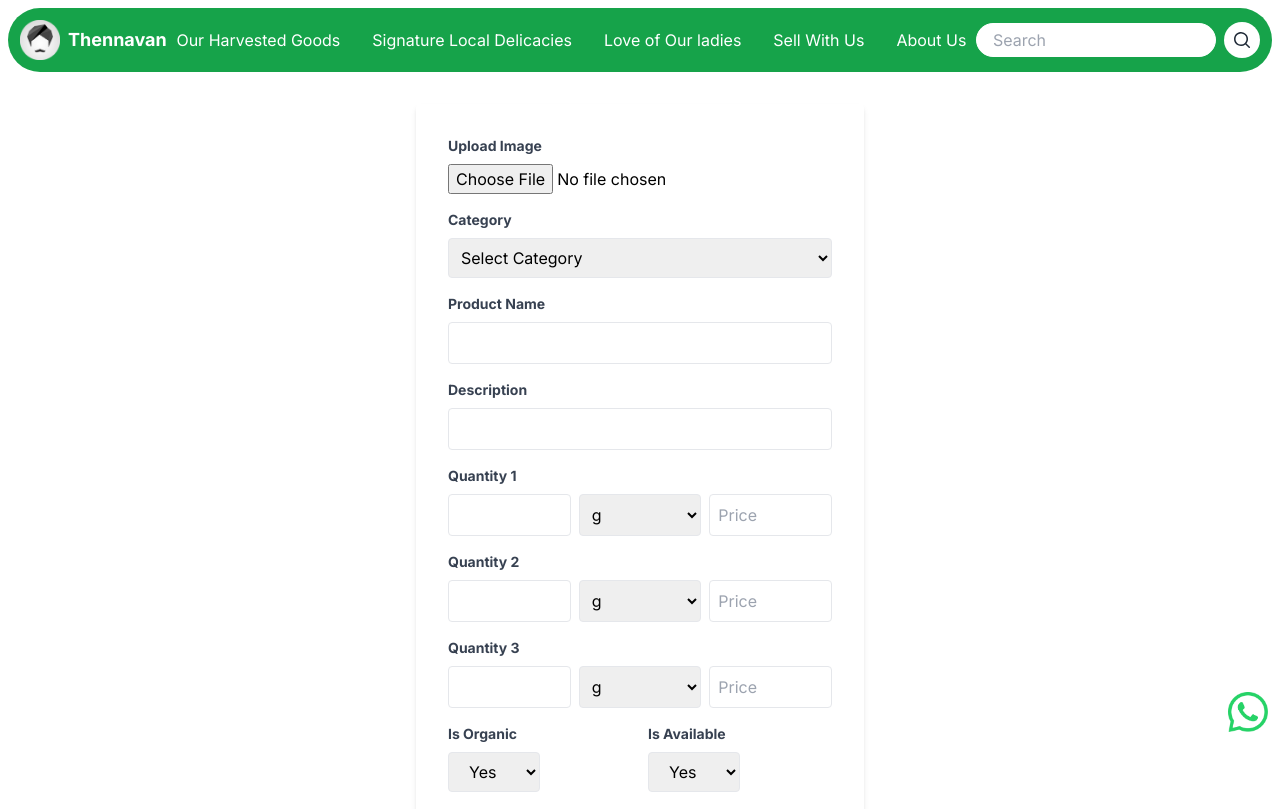
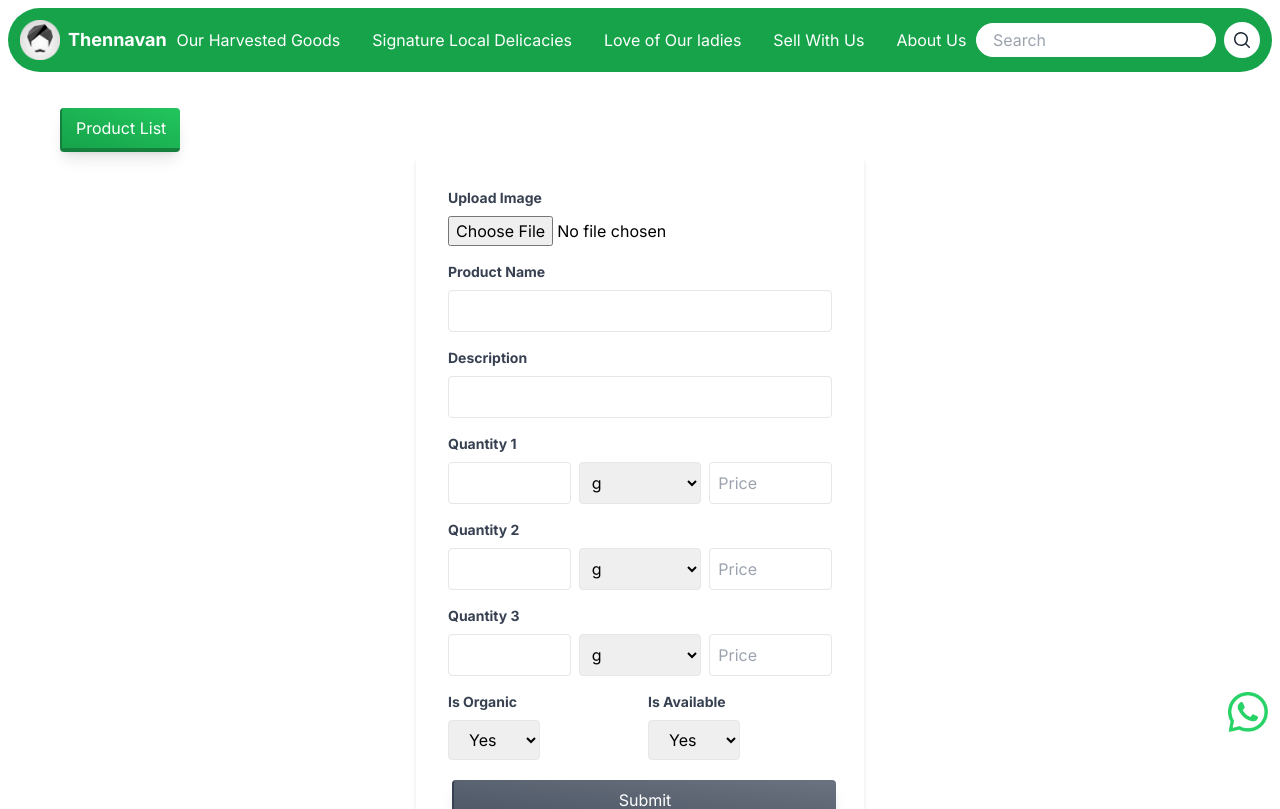
Before and after one commit to GayathriCodes2/THENNAVAN-UI, a Next.js app: page /edit-form in a window 1280 px wide. Shown: the top 809 px of the page. Built offline with nearby package versions, Linux system fonts and the light colour scheme.

Commit message:
updated admin page

```diff
--- a/app/admin-form/page.jsx
+++ b/app/admin-form/page.jsx
@@ -1,5 +1,6 @@
 "use client";
 import React, { useState, useEffect } from 'react';
+import Link from 'next/link';
 import axios from 'axios';
 
 const AdminPage = () => {
@@ -18,9 +19,9 @@ const AdminPage = () => {
   const [quantity3Unit, setQuantity3Unit] = useState('g');
   const [price3, setPrice3] = useState('');
   const [isOrganic, setIsOrganic] = useState(true);
+  const [showPopup, setShowPopup] = useState(false);
   const [successMessage, setSuccessMessage] = useState('');
   const [isAvailableOn, setIsAvailableOn] = useState('yes');
-  const [popupData, setPopupData] = useState(null);
 
   useEffect(() => {
     // Check authentication status
@@ -47,21 +48,23 @@ const AdminPage = () => {
   };
 
   const apiUrlSwitch = (category) => {
+    let apiUrl = '';
+
     switch (category) {
       case 'Farmers':
-        return 'http://localhost:3002/fromfarmer';
+        apiUrl = 'http://localhost:3002/fromfarmer';
+        break;
       case 'TasteOfOurLand':
-        return 'http://localhost:3002/tasteofourland';
+        apiUrl = 'http://localhost:3002/tasteofourland';
+        break;
       case 'loveOfOurLadies':
-        return 'http://localhost:3002/loveofourladies';
+        apiUrl = 'http://localhost:3002/loveofourladies';
+        break;
       default:
-        alert('Error APIURL');
-        return '';
+        alert("Error APIURL");
     }
-  };
 
-  const handlePopupClose = () => {
-    setPopupData(null);
+    return apiUrl;
   };
 
   const handleSubmit = async (values) => {
@@ -80,22 +83,32 @@ const AdminPage = () => {
 
       // Handle success
       setSuccessMessage(response.data.message);
-      setPopupData({ type: 'success', message: response.data.message });
+      setShowPopup(true);
     } catch (error) {
       // Handle error
       console.error('Error submitting form:', error);
-      setPopupData({ type: 'error', message: 'Product creation failed' });
+      alert("Product creation failed");
     }
   };
 
   return (
     <div className="container mx-auto mt-8">
-      {popupData && (
-        <div className={`fixed top-0 left-0 w-full h-full flex items-center justify-center bg-gray-800 bg-opacity-75`}>
+      <div className="flex justify-start">
+        <Link href="/admin">
+          <button className="rounded relative inline-flex group items-center justify-center px-3.5 py-2 m-1 cursor-pointer border-b-4 border-l-2 active:border-green-600 active:shadow-none shadow-lg bg-gradient-to-tr from-green-600 to-green-500 border-green-700 text-white">
+            <span className="absolute w-0 h-0 transition-all duration-300 ease-out bg-white rounded-full group-hover:w-32 group-hover:h-32 opacity-10"></span>
+            <span className="relative">Product List</span>
+          </button>
+
+        </Link>
+      </div>
+      {showPopup && (
+
+        <div className="fixed top-0 left-0 w-full h-full flex items-center justify-center bg-gray-800 bg-opacity-75">
           <div className="bg-white p-8 rounded shadow-md">
-            <p className={`${popupData.type === 'success' ? 'text-green-600' : 'text-red-600'} font-bold text-lg`}>{popupData.message}</p>
+            <p className="text-green-600 font-bold text-lg">{successMessage}</p>
             <button
-              onClick={handlePopupClose}
+              onClick={() => setShowPopup(false)}
               className="mt-4 bg-green-500 text-white py-2 px-4 rounded-md hover:bg-white hover:text-green-500 border border-green-500 transition duration-1000"
             >
               Close
--- a/app/admin/page.jsx
+++ b/app/admin/page.jsx
@@ -188,12 +188,12 @@ const AdminPage = () => {
                 <td className="p-2 border-b border-r-2 text-center lg:table-cell md:table-cell sm:table-cell">{product.price3}</td>
                 <td className="p-2 border-b text-center lg:table-cell md:table-cell sm:table-cell">{product.isAvailableOn ? 'Yes' : 'No'}</td>
                 <td className="p-2 border-b text-center lg:table-cell md:table-cell sm:table-cell">{product.isOrganic ? 'Yes' : 'No'}</td>
-                <td className="p-2 border-b my-auto">
+                <td className="p-1 border-b my-auto">
                   <a href="#_" className="rounded relative inline-flex group items-center justify-center px-3.5 py-2 m-1 cursor-pointer border-b-4 border-l-2 active:border-green-600 active:shadow-none shadow-lg bg-gradient-to-tr from-green-600 to-green-500 border-green-700 text-white" onClick={() => handleEditProduct(product._id, product.category)}>
                     <span className="absolute w-0 h-0 transition-all duration-300 ease-out bg-white rounded-full group-hover:w-32 group-hover:h-32 opacity-10"></span>
                     <span className="relative">Edit</span>
                   </a></td>
-                <td className="p-2 border-b text-center lg:table-cell md:table-cell sm:table-cell">
+                <td className="p-1 border-b text-center lg:table-cell md:table-cell sm:table-cell">
                   <a href="#_" className="rounded relative inline-flex group items-center justify-center px-3.5 py-2 m-1 cursor-pointer border-b-4 border-l-2 active:border-red-600 active:shadow-none shadow-lg bg-gradient-to-tr from-red-600 to-red-500 border-red-700 text-white" onClick={() => handleDeleteProduct(product._id, product.category)}>
                     <span className="absolute w-0 h-0 transition-all duration-300 ease-out bg-white rounded-full group-hover:w-32 group-hover:h-32 opacity-10"></span>
                     <span className="relative">Delete</span>
--- a/app/edit-form/page.jsx
+++ b/app/edit-form/page.jsx
@@ -1,6 +1,7 @@
-"use client"
+"use client";
 import React, { useState, useEffect } from 'react';
 import axios from 'axios';
+import Link from 'next/link';
 
 const EditForm = () => {
   const [id, setId] = useState('');
@@ -74,50 +75,65 @@ const EditForm = () => {
   };
 
   const apiUrlSwitch = (category) => {
-    let apiUrl = '';
-
     switch (category) {
       case 'Farmers':
-        apiUrl = 'http://localhost:3002/fromfarmers';
-        break;
+        return 'http://localhost:3002/fromfarmers';
       case 'TasteOfOurLand':
-        apiUrl = 'http://localhost:3002/tasteofourland';
-        break;
+        return 'http://localhost:3002/tasteofourland';
       case 'loveOfOurLadies':
-        apiUrl = 'http://localhost:3002/loveofourladies';
-        break;
+        return 'http://localhost:3002/loveofourladies';
       default:
         alert("Error APIURL");
+        return '';
     }
-
-    return apiUrl;
   };
 
   const handleSubmit = async (values) => {
     try {
       const imageBase64 = productImage.split(',')[1];
       values.imageBase64 = imageBase64;
+
       const apiUrl = apiUrlSwitch(values.category);
-      const response = await axios.put(`${apiUrl}/${id}`, values);
-      setSuccessMessage(response.data.message);
+
+      // Make the API request
+      await axios.put(`${apiUrl}/${id}`, values);
+  alert("************");
+      // Update success message and show popup after the API request is successful
+      setSuccessMessage("Updated Successfully");
       setShowPopup(true);
-      alert(`${values.productName} Updated Successfully`);
     } catch (error) {
       console.error('Error submitting form:', error);
+
+      // Handle error by setting an error message and showing a popup
+      setSuccessMessage("Error Updating, Try Again Later!");
+      setShowPopup(true);
     }
+  };
+
+
+  const handlePopupClose = () => {
+    setShowPopup(false);
   };
 
   return (
     <div className="container mx-auto mt-8">
+      <div className="flex justify-start">
+        <Link href="/admin">
+          <button className="rounded relative inline-flex group items-center justify-center px-3.5 py-2 m-1 cursor-pointer border-b-4 border-l-2 active:border-green-600 active:shadow-none shadow-lg bg-gradient-to-tr from-green-600 to-green-500 border-green-700 text-white">
+            <span className="absolute w-0 h-0 transition-all duration-300 ease-out bg-white rounded-full group-hover:w-32 group-hover:h-32 opacity-10"></span>
+            <span className="relative">Product List</span>
+          </button>
+        </Link>
+      </div>
       {showPopup && (
         <div className="fixed top-0 left-0 w-full h-full flex items-center justify-center bg-gray-800 bg-opacity-75">
           <div className="bg-white p-8 rounded shadow-md">
             <p className="text-green-600 font-bold text-lg">{successMessage}</p>
             <button
-              onClick={() => setShowPopup(false)}
+              onClick={handlePopupClose}
               className="mt-4 bg-green-500 text-white py-2 px-4 rounded-md hover:bg-white hover:text-green-500 border border-green-500 transition duration-1000"
             >
-              Close
+              OK
             </button>
           </div>
         </div>
@@ -142,21 +158,6 @@ const EditForm = () => {
           )}
         </div>
 
-        {/* Category */}
-        <div className="mb-4">
-          <label className="block text-gray-700 text-sm font-bold mb-2">Category</label>
-          <select
-            className="w-full p-2 border rounded"
-            value={category}
-            onChange={(e) => setCategory(e.target.value)}
-            required
-          >
-            <option value="">Select Category</option>
-            <option value="Farmers">From Farmers</option>
-            <option value="TasteOfOurLand">Taste of our land</option>
-            <option value="loveOfOurLadies">Love of our ladies</option>
-          </select>
-        </div>
         {/* Product Name */}
         <div className="mb-4">
           <label className="block text-gray-700 text-sm font-bold mb-2">Product Name</label>
```
